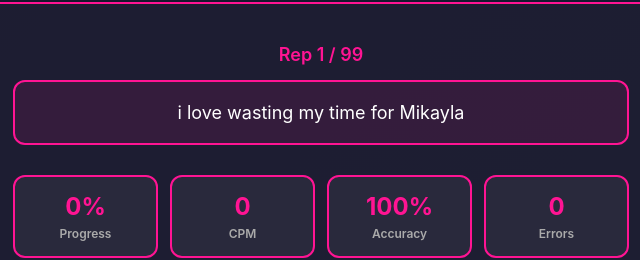
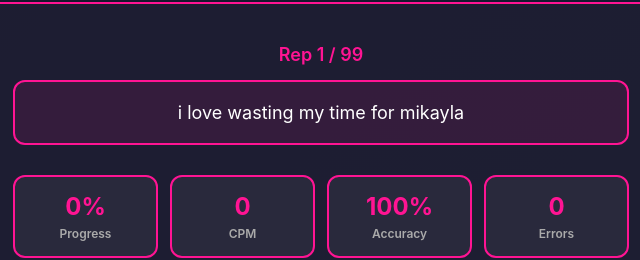
Before and after one commit to egirlll/kissy, a website: page index.html in a window 1280 px wide. Both pictures are taken after a click on the button "Start Task". Shown: the part 127-387 px from the top of the page, 319-959 px from the left. Drawn offline with Linux system fonts and the light colour scheme.

Commit message:
Change Mikayla to mikayla (lowercase)

```diff
--- a/index.html
+++ b/index.html
@@ -355,7 +355,7 @@
 
             <div style="background: rgba(255, 20, 147, 0.1); border: 2px solid #ff1493; border-radius: 12px; padding: 20px; margin-bottom: 30px;">
                 <p style="color: #ffffff; margin-bottom: 15px; font-weight: 600;">Write this line 99 times for a reward:</p>
-                <p style="color: #ff1493; font-size: 18px; font-weight: 700; font-style: italic;">i love wasting my time for Mikayla</p>
+                <p style="color: #ff1493; font-size: 18px; font-weight: 700; font-style: italic;">i love wasting my time for mikayla</p>
             </div>
 
             <button class="btn-start" onclick="startTask()">Start Task</button>
@@ -439,7 +439,7 @@
         };
 
         function startTask() {
-            const text = 'i love wasting my time for Mikayla';
+            const text = 'i love wasting my time for mikayla';
             const reps = 99;
 
             taskState = {
```
